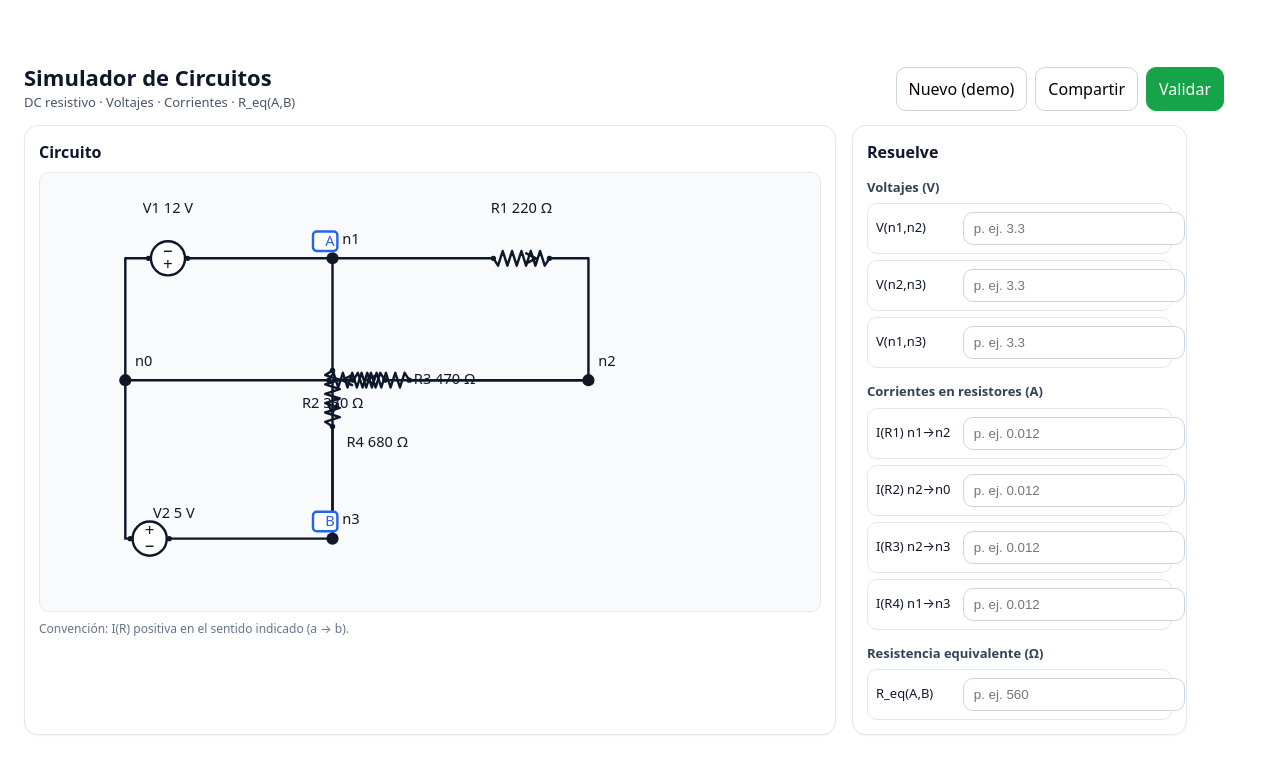
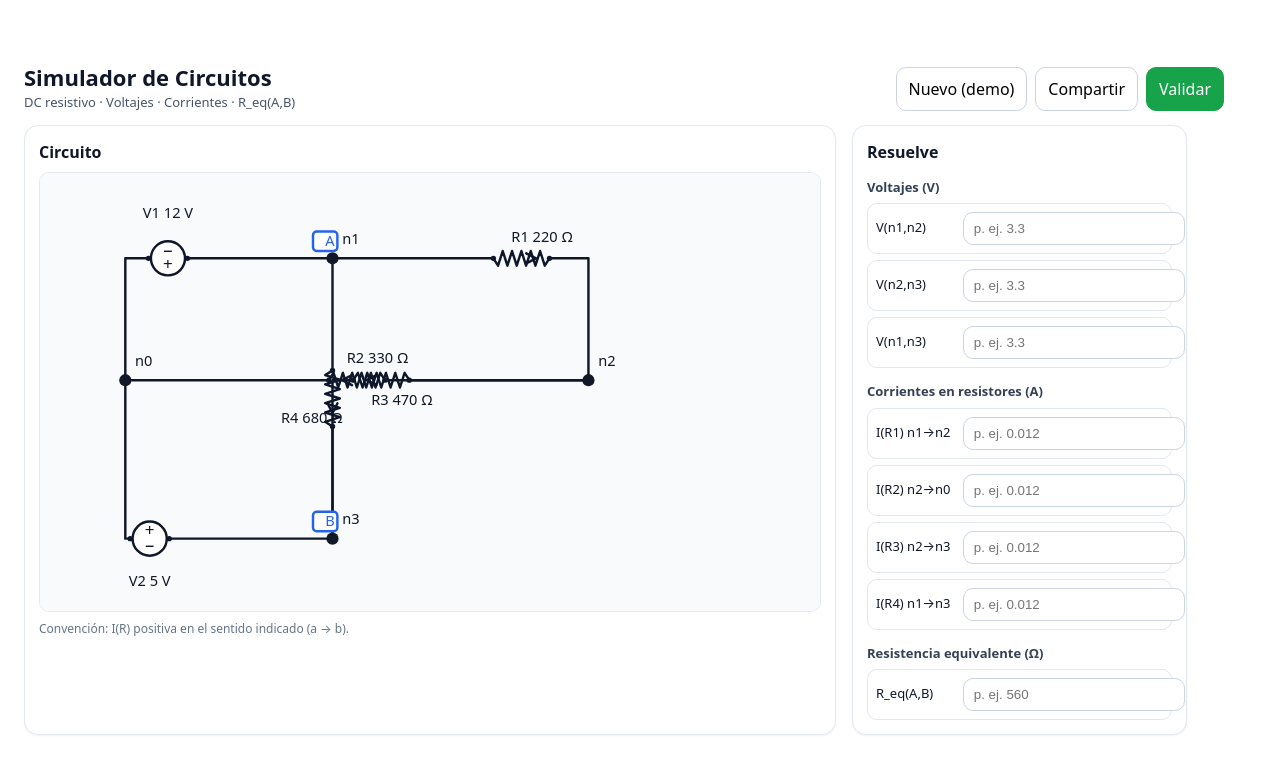
Before and after one commit to AngelPineiro-USC/circuits, a React (Vite) app: page / in a window 1280 px wide. Shown: the top 774 px of the page. Built offline with nearby package versions, Linux system fonts and the light colour scheme.

Commit message:
feat(render): collision-aware label placement (candidates + scoring)

```diff
--- /dev/null
+++ b/src/core/render/labelPlacement.ts
@@ -0,0 +1,116 @@
+import type { Point } from "./svg";
+
+export type Rect = { x: number; y: number; w: number; h: number };
+
+export type Label = {
+  id: string;
+  text: string;
+  anchor: Point; // where label is conceptually attached (element center)
+  // candidates are offsets from anchor
+  candidates: Array<{ dx: number; dy: number }>;
+};
+
+export type PlacedLabel = {
+  id: string;
+  text: string;
+  x: number;
+  y: number;
+  rect: Rect;
+};
+
+export type PlacementOpts = {
+  // approximate font metrics
+  fontSizePx?: number; // default 12
+  charWidthPx?: number; // default 7
+  paddingPx?: number; // default 3
+  // penalties
+  overlapPenalty?: number; // default 1000 per px^2 overlap
+  outsidePenalty?: number; // default 500 per px outside
+  // viewport constraints
+  viewport: Rect;
+  // obstacles (nodes, symbols)
+  obstacles?: Rect[];
+};
+
+function rectForText(x: number, y: number, text: string, opts: Required<Pick<PlacementOpts, "fontSizePx" | "charWidthPx" | "paddingPx">>): Rect {
+  // We render text centered at (x,y).
+  const w = text.length * opts.charWidthPx + 2 * opts.paddingPx;
+  const h = opts.fontSizePx + 2 * opts.paddingPx;
+  return { x: x - w / 2, y: y - h / 2, w, h };
+}
+
+function overlapArea(a: Rect, b: Rect): number {
+  const x1 = Math.max(a.x, b.x);
+  const y1 = Math.max(a.y, b.y);
+  const x2 = Math.min(a.x + a.w, b.x + b.w);
+  const y2 = Math.min(a.y + a.h, b.y + b.h);
+  const w = x2 - x1;
+  const h = y2 - y1;
+  return w > 0 && h > 0 ? w * h : 0;
+}
+
+function outsideArea(r: Rect, vp: Rect): number {
+  // area outside viewport
+  let area = 0;
+  const left = Math.max(0, vp.x - r.x);
+  const top = Math.max(0, vp.y - r.y);
+  const right = Math.max(0, (r.x + r.w) - (vp.x + vp.w));
+  const bottom = Math.max(0, (r.y + r.h) - (vp.y + vp.h));
+  // approximate: outside strip areas
+  area += left * r.h;
+  area += right * r.h;
+  area += top * r.w;
+  area += bottom * r.w;
+  return area;
+}
+
+export function placeLabels(labels: Label[], opts: PlacementOpts): PlacedLabel[] {
+  const fontSizePx = opts.fontSizePx ?? 12;
+  const charWidthPx = opts.charWidthPx ?? 7;
+  const paddingPx = opts.paddingPx ?? 3;
+  const overlapPenalty = opts.overlapPenalty ?? 1000;
+  const outsidePenalty = opts.outsidePenalty ?? 500;
+  const vp = opts.viewport;
+  const obstacles = opts.obstacles ?? [];
+
+  const metric = { fontSizePx, charWidthPx, paddingPx };
+
+  const placed: PlacedLabel[] = [];
+
+  // Greedy placement: choose best candidate given already placed labels.
+  for (const lab of labels) {
+    let best: PlacedLabel | null = null;
+    let bestScore = Number.POSITIVE_INFINITY;
+
+    for (const c of lab.candidates) {
+      const x = lab.anchor.x + c.dx;
+      const y = lab.anchor.y + c.dy;
+      const rect = rectForText(x, y, lab.text, metric);
+
+      let score = 0;
+      // penalize overlap with already placed
+      for (const p of placed) score += overlapArea(rect, p.rect) * overlapPenalty;
+      // penalize overlap with obstacles
+      for (const o of obstacles) score += overlapArea(rect, o) * overlapPenalty;
+      // penalize outside
+      score += outsideArea(rect, vp) * outsidePenalty;
+      // small distance penalty to keep close-ish
+      score += (c.dx * c.dx + c.dy * c.dy) * 0.05;
+
+      if (score < bestScore) {
+        bestScore = score;
+        best = { id: lab.id, text: lab.text, x, y, rect };
+      }
+    }
+
+    // fallback: anchor itself
+    if (!best) {
+      const rect = rectForText(lab.anchor.x, lab.anchor.y, lab.text, metric);
+      best = { id: lab.id, text: lab.text, x: lab.anchor.x, y: lab.anchor.y, rect };
+    }
+
+    placed.push(best);
+  }
+
+  return placed;
+}
--- a/src/core/render/svg.ts
+++ b/src/core/render/svg.ts
@@ -1,4 +1,5 @@
 import type { Circuit, Element, NodeId, Resistor, VSource, ISource } from "../types";
+import { placeLabels, type Label, type Rect } from "./labelPlacement";
 
 export type Point = { x: number; y: number };
 export type NodePos = Record<NodeId, Point>;
@@ -63,13 +64,10 @@ function hashStr(s: string): number {
   return h >>> 0;
 }
 
-function labelOffset(id: string, dir: Point): { dx: number; dy: number } {
-  // Pick among multiple candidate directions/magnitudes deterministically.
-  // This is a lightweight "collision reduction" heuristic.
-  const h = hashStr(id);
-
-  // Candidate direction unit vectors (screen space)
+function labelCandidates(dir: Point): Array<{ dx: number; dy: number }> {
+  const perp = normalize({ x: -dir.y, y: dir.x });
   const dirs: Point[] = [
+    perp,
     { x: 0, y: -1 },
     { x: 1, y: -1 },
     { x: 1, y: 0 },
@@ -78,17 +76,15 @@ function labelOffset(id: string, dir: Point): { dx: number; dy: number } {
     { x: -1, y: 1 },
     { x: -1, y: 0 },
     { x: -1, y: -1 },
+    { x: -perp.x, y: -perp.y },
   ].map(normalize);
 
-  // Bias one candidate to be perpendicular to the element direction.
-  const perp = normalize({ x: -dir.y, y: dir.x });
-  dirs[0] = perp;
-  dirs[4] = { x: -perp.x, y: -perp.y };
-
-  const idx = h % dirs.length;
-  const mag = 28 + ((h >>> 3) % 4) * 12; // 28, 40, 52, 64
-  const v = dirs[idx];
-  return { dx: v.x * mag, dy: v.y * mag };
+  const mags = [24, 36, 48, 60, 72];
+  const out: Array<{ dx: number; dy: number }> = [];
+  for (const d of dirs) {
+    for (const m of mags) out.push({ dx: d.x * m, dy: d.y * m });
+  }
+  return out;
 }
 
 function dist(a: Point, b: Point): number {
@@ -229,7 +225,61 @@ export function renderCircuitSvg(circuit: Circuit, opts: RenderOptions = {}): st
 
   let body = "";
 
+  // Obstacles: node markers + source symbols in the middle of element routes.
+  const obstacles: Rect[] = [];
+  for (const n of circuit.nodes) {
+    const p = pos[n];
+    obstacles.push({ x: p.x - 10, y: p.y - 10, w: 20, h: 20 });
+  }
+
+  // First pass: compute anchors/dirs for element labels.
+  const labels: Label[] = [];
+
   // Wires/elements
+  for (const e of circuit.elements) {
+    const p1 = pos[e.a];
+    const p2 = pos[e.b];
+    const route = routeForElementId(p1, p2, (e as any).id ?? `${e.kind}:${e.a}->${e.b}`);
+    const total = polyLen(route);
+    const midD = total / 2;
+    const c = pointAt(route, midD);
+
+    if (el(e, "R")) {
+      const r = e as Resistor;
+      labels.push({
+        id: r.id,
+        text: `${r.id}  ${r.ohms} Ω`,
+        anchor: c.p,
+        candidates: labelCandidates(c.dir),
+      });
+    } else if (el(e, "V")) {
+      const v = e as VSource;
+      obstacles.push({ x: c.p.x - 16, y: c.p.y - 16, w: 32, h: 32 });
+      labels.push({
+        id: v.id,
+        text: `${v.id}  ${v.volts} V`,
+        anchor: c.p,
+        candidates: labelCandidates(c.dir),
+      });
+    } else if (el(e, "I")) {
+      const s = e as ISource;
+      obstacles.push({ x: c.p.x - 16, y: c.p.y - 16, w: 32, h: 32 });
+      labels.push({
+        id: s.id,
+        text: `${s.id}  ${s.amps} A`,
+        anchor: c.p,
+        candidates: labelCandidates(c.dir),
+      });
+    }
+  }
+
+  const placed = placeLabels(labels, {
+    viewport: { x: 0, y: 0, w: width, h: height },
+    obstacles,
+  });
+  const placedById = new Map(placed.map((p) => [p.id, p]));
+
+  // Second pass: render
   for (const e of circuit.elements) {
     const p1 = pos[e.a];
     const p2 = pos[e.b];
@@ -259,8 +309,8 @@ export function renderCircuitSvg(circuit: Circuit, opts: RenderOptions = {}): st
       body += arrow(c.p, c.dir);
 
       // Label offset (deterministic) to reduce collisions when multiple elements meet near a node.
-      const off = labelOffset(r.id, c.dir);
-      body += elementLabel({ x: c.p.x + off.dx, y: c.p.y + off.dy }, `${r.id}  ${r.ohms} Ω`);
+      const pl = placedById.get(r.id);
+      if (pl) body += elementLabel({ x: pl.x, y: pl.y }, pl.text);
 
       // Small junction markers at symbol endpoints to make the break clear.
       body += circle(s1.p, 2.2, "#0f172a");
@@ -284,8 +334,8 @@ export function renderCircuitSvg(circuit: Circuit, opts: RenderOptions = {}): st
       body += `<text x="${c.p.x - n.x * 6}" y="${c.p.y - n.y * 6}" font-size="14" fill="#0f172a" text-anchor="middle" dominant-baseline="middle">+</text>`;
       body += `<text x="${c.p.x + n.x * 6}" y="${c.p.y + n.y * 6}" font-size="14" fill="#0f172a" text-anchor="middle" dominant-baseline="middle">−</text>`;
 
-      const off = labelOffset(v.id, c.dir);
-      body += elementLabel({ x: c.p.x + off.dx, y: c.p.y + off.dy }, `${v.id}  ${v.volts} V`);
+      const pl = placedById.get(v.id);
+      if (pl) body += elementLabel({ x: pl.x, y: pl.y }, pl.text);
 
       body += circle(s1.p, 2.2, "#0f172a");
       body += circle(s2.p, 2.2, "#0f172a");
@@ -303,8 +353,8 @@ export function renderCircuitSvg(circuit: Circuit, opts: RenderOptions = {}): st
 
       body += `<circle cx="${c.p.x}" cy="${c.p.y}" r="14" fill="#fff" stroke="#0f172a" stroke-width="2" />`;
       body += arrow({ x: c.p.x - c.dir.x * 6, y: c.p.y - c.dir.y * 6 }, c.dir, 8);
-      const off = labelOffset(s.id, c.dir);
-      body += elementLabel({ x: c.p.x + off.dx, y: c.p.y + off.dy }, `${s.id}  ${s.amps} A`);
+      const pl = placedById.get(s.id);
+      if (pl) body += elementLabel({ x: pl.x, y: pl.y }, pl.text);
 
       body += circle(s1.p, 2.2, "#0f172a");
       body += circle(s2.p, 2.2, "#0f172a");
```
